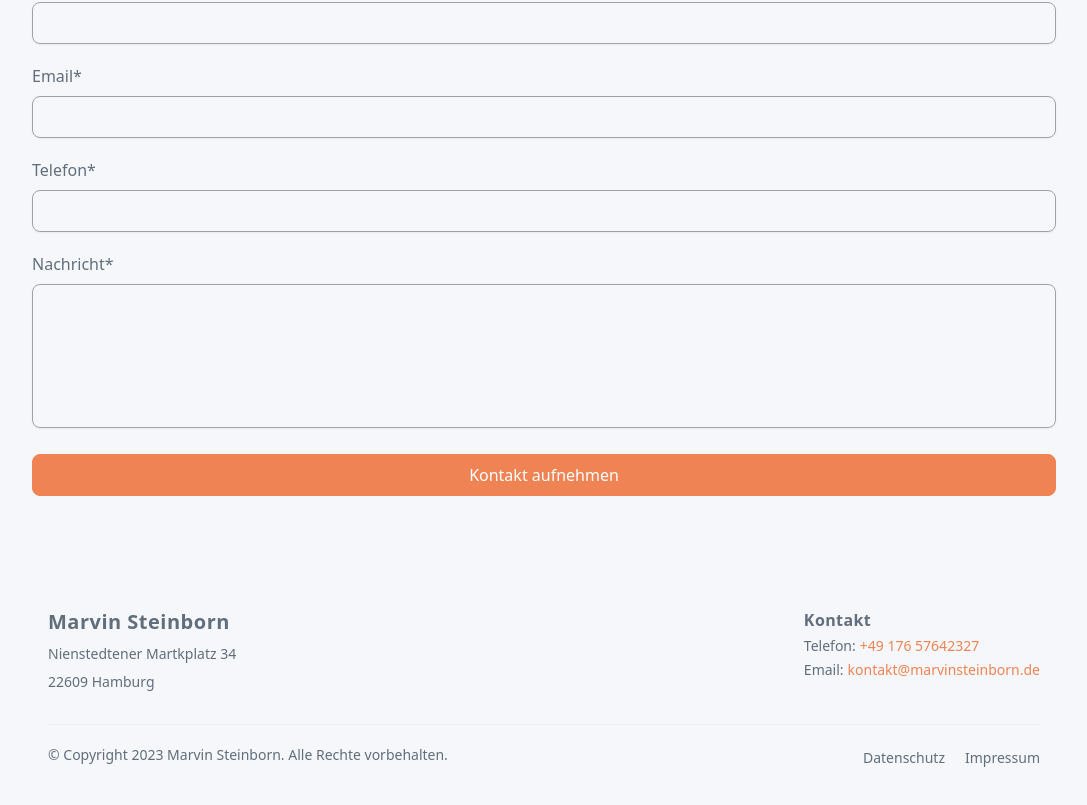
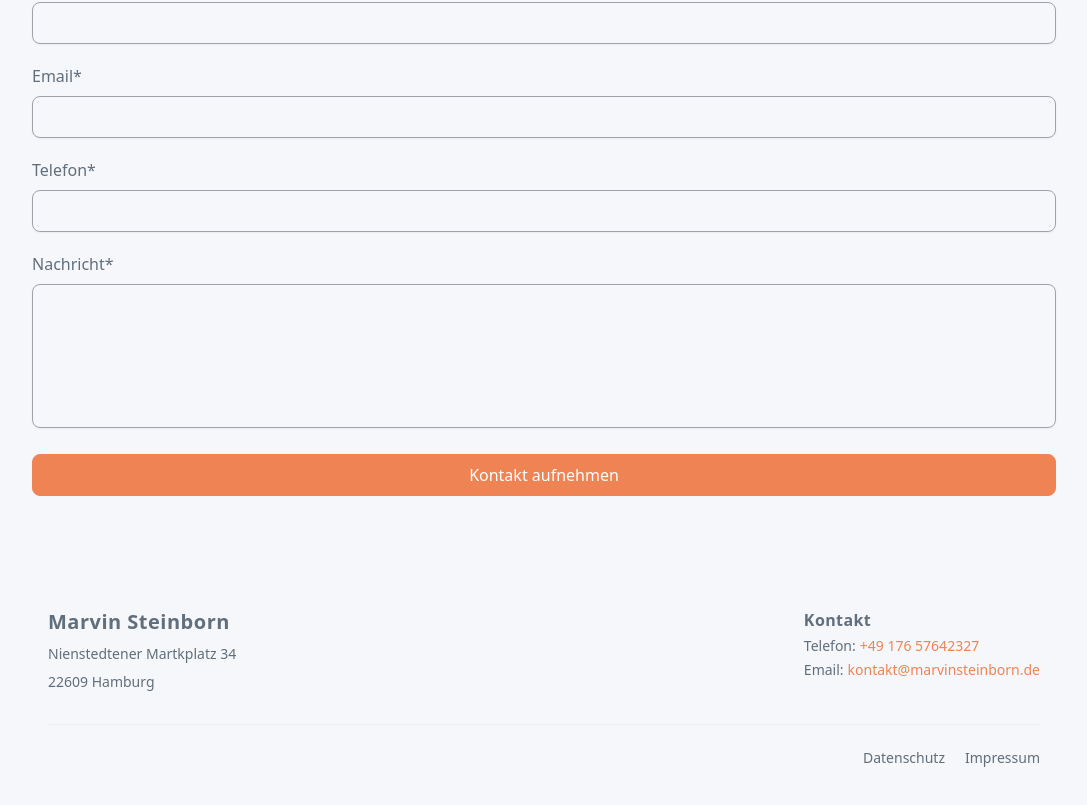
Before and after one commit to 36Kryptum/Portfolio, a Next.js app: page / in a window 1280 px wide. Shown: the part 3912-4717 px from the top of the page, without its empty margins (96-1183 px from the left). Built offline with nearby package versions, Linux system fonts and the light colour scheme.

Commit message:
new address in gdpr

```diff
--- a/src/components/Footer.js
+++ b/src/components/Footer.js
@@ -54,7 +54,6 @@ export default function Footer() {
             </div>
             <div className="flex flex-col-reverse justify-between pt-5 pb-10 border-t lg:flex-row">
                 <p className="text-sm">
-                    © Copyright 2023 Marvin Steinborn. Alle Rechte vorbehalten.
                 </p>
                 <ul className="flex flex-col mb-3 space-y-2 lg:mb-0 sm:space-y-0 sm:space-x-5 sm:flex-row">
                     <li>
```
